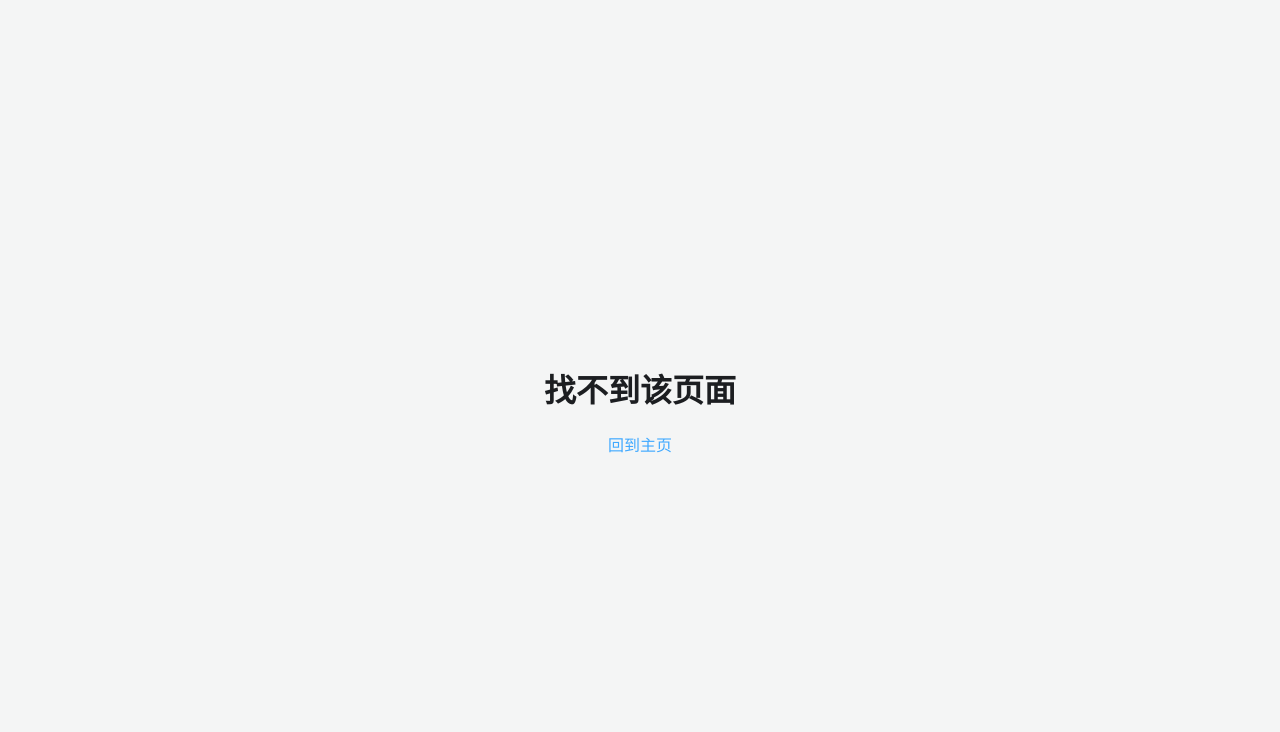
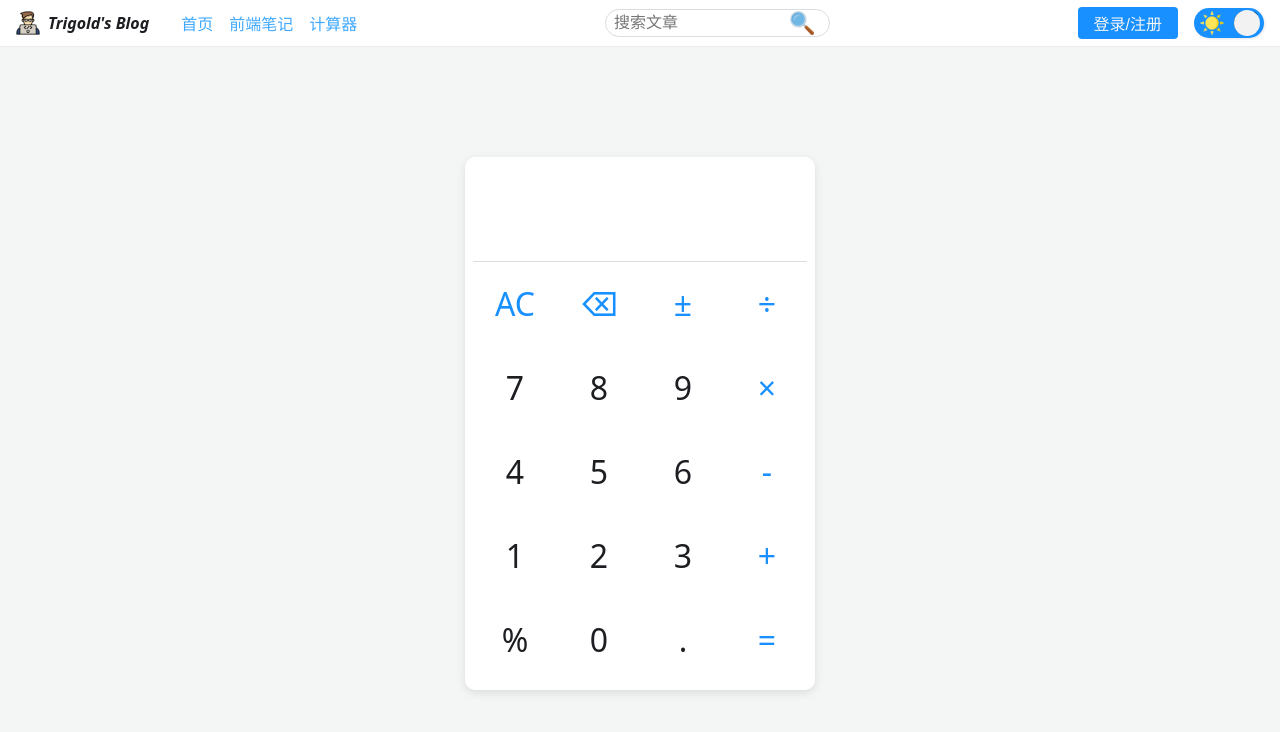
Before and after one commit to young-trigold/blog, a React (Vite) app in the folder apps/web/: page /utils/calculator in a window 1280 px wide. Shown: the top 732 px of the page. Built offline with nearby package versions, Linux system fonts and the light colour scheme.

Commit message:
feat: calculator

```diff
--- a/apps/web/src/app/routes.tsx
+++ b/apps/web/src/app/routes.tsx
@@ -1,5 +1,5 @@
 import React, { Suspense } from 'react';
-import { BrowserRouter as Router, Navigate, Route, Routes } from 'react-router-dom';
+import { Navigate, Route, BrowserRouter as Router, Routes } from 'react-router-dom';
 
 import LoadingPage from '../components/LodingIndicator';
 import NotFoundPage from '../pages/404';
@@ -9,6 +9,7 @@ const NotePage = React.lazy(() => import('../pages/notes'));
 const ContentPage = React.lazy(() => import('../pages/content'));
 const ChapterListPage = React.lazy(() => import('../pages/chpaters'));
 const UserPage = React.lazy(() => import('../pages/users'));
+const CalculatorPage = React.lazy(() => import('../pages/utils/calculator'));
 
 const RouterPart = () => {
   return (
@@ -25,7 +26,14 @@ const RouterPart = () => {
             </Suspense>
           }
         />
-
+        <Route
+          path="/utils/calculator"
+          element={
+            <Suspense fallback={<LoadingPage />}>
+              <CalculatorPage />
+            </Suspense>
+          }
+        />
         <Route
           path="/notes/:noteTitle"
           element={
--- a/apps/web/src/components/Header/components/Navigation/Nav.tsx
+++ b/apps/web/src/components/Header/components/Navigation/Nav.tsx
@@ -14,6 +14,8 @@ const Nav: React.FC = () => {
       <Link to="/articles">首页</Link>
       <div style={{ width: '1em', height: '0.5em' }} />
       <Link to="/notes">前端笔记</Link>
+      <div style={{ width: '1em', height: '0.5em' }} />
+      <Link to="/utils/calculator">计算器</Link>
     </NavContainer>
   );
 };
--- /dev/null
+++ b/apps/web/src/pages/utils/calculator/components/Calculator/calculator.ts
@@ -0,0 +1,3 @@
+export const calculate = (input:string) => {
+  return '';
+};
--- /dev/null
+++ b/apps/web/src/pages/utils/calculator/components/Calculator/index.tsx
@@ -0,0 +1,146 @@
+import Divider from '@/components/Divider';
+import addMediaEffect from '@/utils/addMediaEffect';
+import { useMemo, useState } from 'react';
+import styled from 'styled-components';
+import { calculate } from './calculator';
+
+const StyledItem = styled.div`
+  border-radius: 50%;
+  font-size: 32px;
+  display: flex;
+  align-items: center;
+  justify-content: center;
+  cursor: pointer;
+  -webkit-touch-callout: none;
+  -webkit-user-select: none;
+  -khtml-user-select: none;
+  -moz-user-select: none;
+  -ms-user-select: none;
+  user-select: none;
+  -webkit-tap-highlight-color: transparent;
+  transition: ${({ theme }) => theme.transition};
+
+  &:active {
+    background-color: ${({ theme }) => theme.surfaceColor};
+    transform: scale(0.9);
+  }
+`;
+
+const StyledOperator = styled(StyledItem)`
+  color: ${({ theme }) => theme.primaryColor};
+`;
+
+const StyledMain = styled.main`
+  width: 350px;
+  padding: 8px;
+  display: flex;
+  flex-direction: column;
+  box-shadow: 0 3px 10px ${({ theme }) => theme.shadowColor};
+  border-radius: 10px;
+  background-color: ${({ theme }) => theme.foregroundColor};
+  backdrop-filter: blur(5px);
+`;
+
+const StyledInput = styled.input`
+  height: 50px;
+  font-size: 32px;
+  background-color: transparent;
+  border: none;
+  caret-color: ${({ theme }) => theme.warnColor};
+  color: ${({ theme }) => theme.textColor};
+`;
+
+const StyledOutput = styled.input`
+  font-size: 22px;
+  height: 22px;
+  margin: 12px 0px;
+  text-align: right;
+  background-color: transparent;
+  border: none;
+  caret-color: ${({ theme }) => theme.warnColor};
+  color: ${({ theme }) => theme.textColor};
+`;
+
+const StyledKeyboard = styled.div`
+  display: grid;
+  grid-template-columns: repeat(4, 84px);
+  grid-template-rows: repeat(5, 84px);
+`;
+
+const keyboardItems: {
+  type: 'operator' | 'normal';
+  value: string;
+  handler?: (input: string) => string;
+}[] = [
+  { type: 'operator', value: 'AC', handler: () => '' },
+  { type: 'operator', value: '⌫', handler: (input) => input.slice(0, -1) },
+  {
+    type: 'operator',
+    value: '±',
+  },
+  { type: 'operator', value: '÷' },
+  { type: 'normal', value: '7' },
+  { type: 'normal', value: '8' },
+  { type: 'normal', value: '9' },
+  { type: 'operator', value: '×' },
+  { type: 'normal', value: '4' },
+  { type: 'normal', value: '5' },
+  { type: 'normal', value: '6' },
+  { type: 'operator', value: '-' },
+  { type: 'normal', value: '1' },
+  { type: 'normal', value: '2' },
+  { type: 'normal', value: '3' },
+  { type: 'operator', value: '+' },
+  { type: 'normal', value: '%' },
+  { type: 'normal', value: '0' },
+  { type: 'normal', value: '.' },
+  { type: 'operator', value: '=' },
+];
+
+export const Calculator: React.FC = () => {
+  const [input, setInput] = useState('');
+  const output = useMemo(() => calculate(input), [input]);
+
+  return (
+    <StyledMain>
+      <StyledInput
+        value={input}
+        onChange={(event) => {
+          setInput(event.target.value);
+        }}
+      />
+      <StyledOutput
+        value={output}
+        onChange={(event) => {
+          event.preventDefault();
+        }}
+      />
+      <Divider />
+      <StyledKeyboard id="keyboard">
+        {keyboardItems.map((item) => {
+          const { type, handler, value } = item;
+          const clickHandler: React.MouseEventHandler = addMediaEffect((event) => {
+            const { target } = event;
+            if (handler) {
+              setInput((preInput) => handler(preInput));
+            } else {
+              setInput((preInput) => preInput + (target as HTMLDivElement).textContent);
+            }
+          });
+          if (type === 'normal') {
+            return (
+              <StyledItem key={value} onClick={clickHandler}>
+                {value}
+              </StyledItem>
+            );
+          } else if (item.type === 'operator')
+            return (
+              <StyledOperator key={value} onClick={clickHandler}>
+                {value}
+              </StyledOperator>
+            );
+        })}
+      </StyledKeyboard>
+    </StyledMain>
+  );
+};
--- /dev/null
+++ b/apps/web/src/pages/utils/calculator/index.tsx
@@ -0,0 +1,22 @@
+import Header, { HeaderHeight } from '@/components/Header';
+import { Calculator } from './components/Calculator';
+
+const CalculatorPage = () => {
+  return (
+    <div>
+      <Header></Header>
+      <div
+        style={{
+          height: `calc(100vh - ${HeaderHeight}px)`,
+          display: 'flex',
+          justifyContent: 'center',
+          alignItems: 'center',
+        }}
+      >
+        <Calculator />
+      </div>
+    </div>
+  );
+};
+
+export default CalculatorPage;
```
Also changed, not shown: 2 other files (tests, documents, lock files or other folders). Lines whose indentation alone changed are shown as unchanged.
